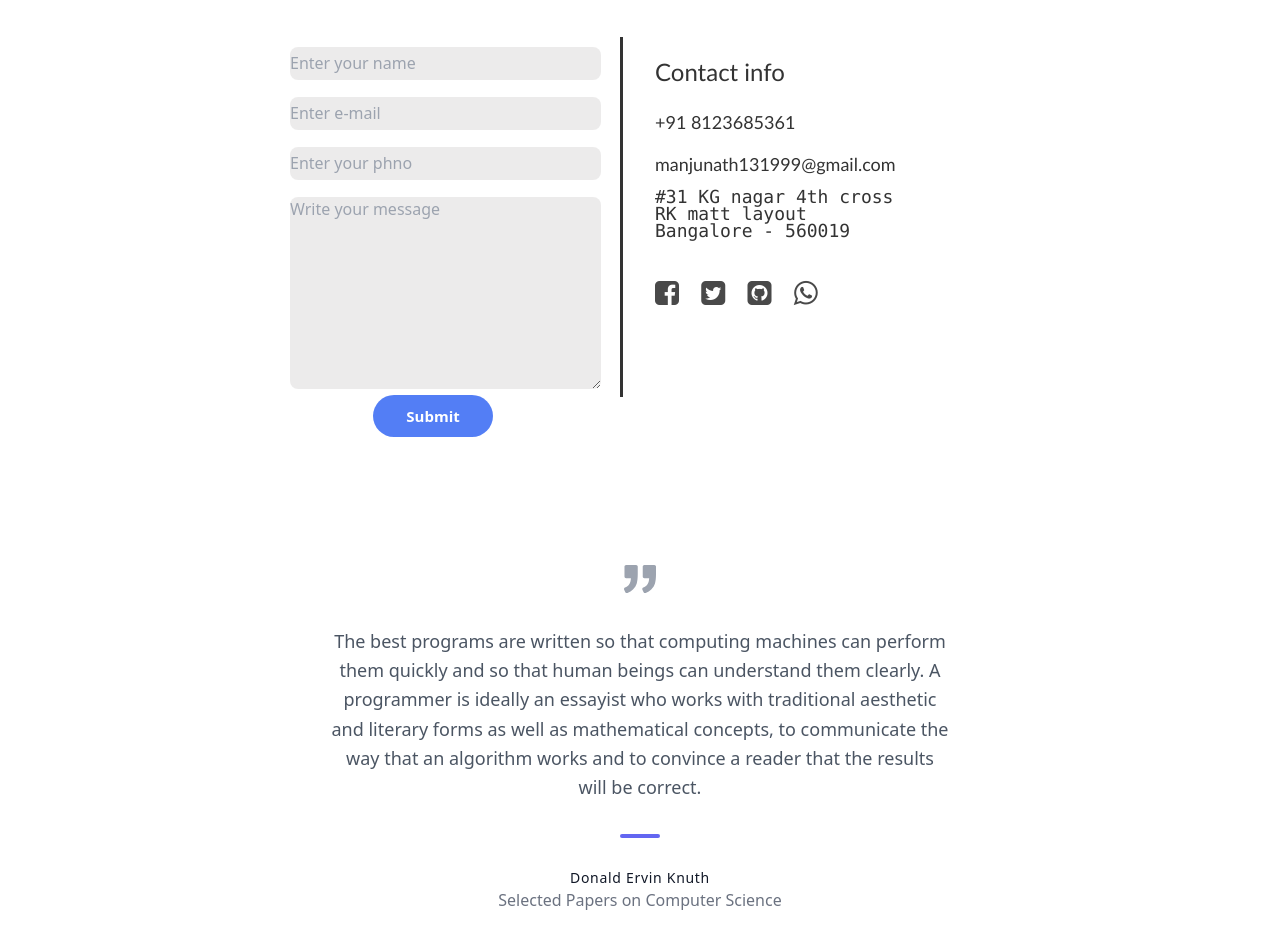
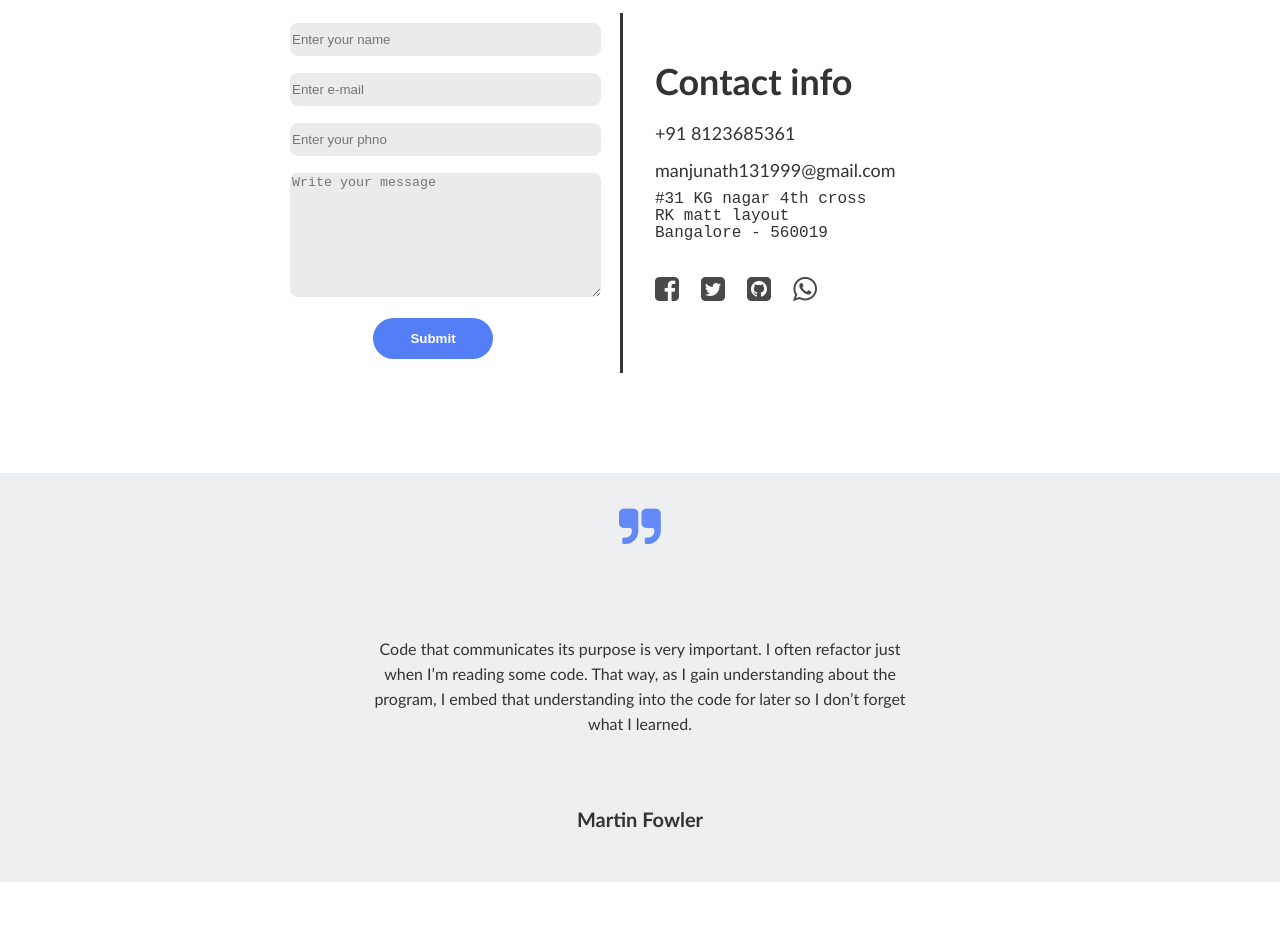
Before and after one commit to manju1399/port-manju, a plain HTML site: page index.html in a window 1280 px wide. Shown: the part 2420-3368 px from the top of the page. After the commit the page ends 3338 px from the top, so only its background shows below. Drawn offline with nearby package versions, Linux system fonts and the light colour scheme.

Commit message:
asd
asfsaf

```diff
--- a/index.html
+++ b/index.html
@@ -9,7 +9,7 @@
     <link rel="stylesheet" href="./style.css">
     <link rel="icon" href="./assets/images/logo.png">
     <link rel="stylesheet" href="https://cdnjs.cloudflare.com/ajax/libs/font-awesome/4.7.0/css/font-awesome.min.css">
-    <link href="https://unpkg.com/tailwindcss@^2/dist/tailwind.min.css" rel="stylesheet">
+    <!-- <link href="https://unpkg.com/tailwindcss@^2/dist/tailwind.min.css" rel="stylesheet"> -->
 </head>
 
 <body>
@@ -150,9 +150,9 @@
 
         <div class="ccontainer">
             <div class="cc1">
-                <form action="">
+                <form action="https://formspree.io/f/mknanlzl" method="post" >
                     <div class="nam">
-                        <input type="text" class="name" placeholder="Enter your name">
+                        <input type="text" class="name" name="name" placeholder="Enter your name">
                     </div>
                     <div class="ema">
                         <input type="email" id="mail" class="email" name="email" placeholder="Enter e-mail">
@@ -164,11 +164,11 @@
                         <textarea class="message" placeholder="Write your message" name="message" id="" cols="30"
                             rows="8"></textarea>
                     </div>
-                    <form action="https://formspree.io/f/mknanlzl" method="post" >
+
                         <div class="cbtn">
                             <button class="btn" type="submit">Submit</button>
                         </div>
-                    </form>
+
                 </form>
             </div>
 
@@ -212,20 +212,14 @@ Bangalore - 560019
 
 
 
-    <section class="text-gray-600 body-font">
-        <div class="container px-5 py-24 mx-auto">
-            <div class="xl:w-1/2 lg:w-3/4 w-full mx-auto text-center">
-                <svg xmlns="http://www.w3.org/2000/svg" fill="currentColor"
-                    class="inline-block w-8 h-8 text-gray-400 mb-8" viewBox="0 0 975.036 975.036">
-                    <path
-                        d="M925.036 57.197h-304c-27.6 0-50 22.4-50 50v304c0 27.601 22.4 50 50 50h145.5c-1.9 79.601-20.4 143.3-55.4 191.2-27.6 37.8-69.399 69.1-125.3 93.8-25.7 11.3-36.8 41.7-24.8 67.101l36 76c11.6 24.399 40.3 35.1 65.1 24.399 66.2-28.6 122.101-64.8 167.7-108.8 55.601-53.7 93.7-114.3 114.3-181.9 20.601-67.6 30.9-159.8 30.9-276.8v-239c0-27.599-22.401-50-50-50zM106.036 913.497c65.4-28.5 121-64.699 166.9-108.6 56.1-53.7 94.4-114.1 115-181.2 20.6-67.1 30.899-159.6 30.899-277.5v-239c0-27.6-22.399-50-50-50h-304c-27.6 0-50 22.4-50 50v304c0 27.601 22.4 50 50 50h145.5c-1.9 79.601-20.4 143.3-55.4 191.2-27.6 37.8-69.4 69.1-125.3 93.8-25.7 11.3-36.8 41.7-24.8 67.101l35.9 75.8c11.601 24.399 40.501 35.2 65.301 24.399z">
-                    </path>
-                </svg>
-                <p class="leading-relaxed text-lg">The best programs are written so that computing machines can perform them quickly and so that human beings can understand them clearly. A programmer is ideally an essayist who works with traditional aesthetic and literary forms as well as mathematical concepts, to communicate the way that an algorithm works and to convince a reader that the results will be correct.</p>
-                <span class="inline-block h-1 w-10 rounded bg-indigo-500 mt-8 mb-6"></span>
-                <h2 class="text-gray-900 font-medium title-font tracking-wider text-sm">Donald Ervin Knuth</h2>
-                <p class="text-gray-500">Selected Papers on Computer Science</p>
-            </div>
+    <section class="thought">
+        <div class="thought-container">
+            <div class="qicon"><i class="fa fa-quote-right" aria-hidden="true"></i></div>
+            <p class="qpara">Code that communicates its purpose is very important. I often refactor just when I’m reading some code. That way, as I gain understanding about the program, I embed that understanding into the code for later so I don’t forget what I learned.</p>
+           <div class="writername">
+             <p>Martin Fowler</p>
+           </div>
+
         </div>
     </section>
 
--- a/style.css
+++ b/style.css
@@ -189,7 +189,6 @@
     color: rgba(0, 0, 0, 0.829);
     line-height: 22px;
     text-align: justify;
-    margin-bottom: 30px;
 }
 
 /* ===== Google Font Import - Poppins ===== */
@@ -208,17 +207,17 @@ body{
     align-items: center;
     justify-content: center;
 } */
-.container{
-    margin-top: 35px;
+.container {
+    /* margin-top: 35px; */
     margin: auto;
     margin-top: 39px;
     margin-bottom: 39px;
     position: relative;
-    max-width: 500px;
-    width: 520px;
+    max-width: 650px;
+    width: 100%;
     background: #fff;
-    margin: 0 15px;
-    padding: 10px 15px;
+    /* margin: 0 15px; */
+    padding: 10px 20px;
     border-radius: 7px;
 }
 
@@ -247,7 +246,7 @@ body{
     position: relative;
     display: block;
     height: 100%;
-    width: 100%;
+    width: 90%;
     border-radius: 6px;
     background: #4070f4;
     animation: progress 0.4s ease-in-out forwards;
@@ -290,7 +289,7 @@ body{
     padding: 2px 6px;
     border-radius: 3px;
     background: #4070f4;
-    z-index: 11;
+    z-index: 1;
 }
 
 .tooltip::before {
@@ -313,12 +312,11 @@ body{
 
 .btn {
     margin-right: 25px;
-    padding: 10px;
+    padding: 13px;
     background-color: #4070f4e5;
     border: none;
     border-radius: 25px;
     color: white;
-    font-size: 15px;
     font-weight: bold;
     transition: 0.4s;
     width: 120px;
@@ -327,6 +325,7 @@ body{
 .btn:hover {
     background-color: #1f58f5;
 }
+
 
 
 /* conact starts----------------------------------------- */
@@ -415,7 +414,7 @@ textarea {
 }
 
 .chead{
-    margin-top: 17px;
+    margin-top: 46px;
     font-family: 'Gill Sans', 'Gill Sans MT', Calibri, 'Trebuchet MS', sans-serif;
     font-size: 24px;
     color: #333;
@@ -471,6 +470,10 @@ textarea {
     position: absolute;
     /* visibility: visible; */
     content: none;
+}
+textarea{
+    border: none;
+    outline: none;
 }
 
 
@@ -535,3 +538,45 @@ img {
 .gallery__selector:checked ~ .gallery__thumb > img {
   box-shadow: 0 0 0 3px #1451f8;
 }
+
+
+/* Thought starts--------------------- */
+
+.thought{
+    display: flex;
+    flex-wrap: wrap;
+    justify-content: center;
+    margin-top: 30px;
+    margin-bottom: 36px;
+    background-color: rgba(211, 214, 216, 0.39);
+}
+.thought-container{
+    display: flex;
+    flex-wrap: wrap;
+    justify-content: center;
+    /* border: 1px solid red; */
+    height: 409px;
+    width: 600px;
+}
+
+.qicon{
+    font-size: 45px;
+    color: #1451f8a4;
+    margin-top: 30px;
+    margin-bottom:10px;
+}
+
+.qpara{
+    padding: 20px;
+    font-family: 'Gill Sans', 'Gill Sans MT', Calibri, 'Trebuchet MS', sans-serif;
+    color: #333;
+    text-align: center;
+    font-size: 16px;
+    line-height: 25px;
+}
+.writername{
+    font-family: 'Gill Sans', 'Gill Sans MT', Calibri, 'Trebuchet MS', sans-serif;
+    font-size: 20px;
+    font-weight: bold;
+    color: #333;
+}
```
